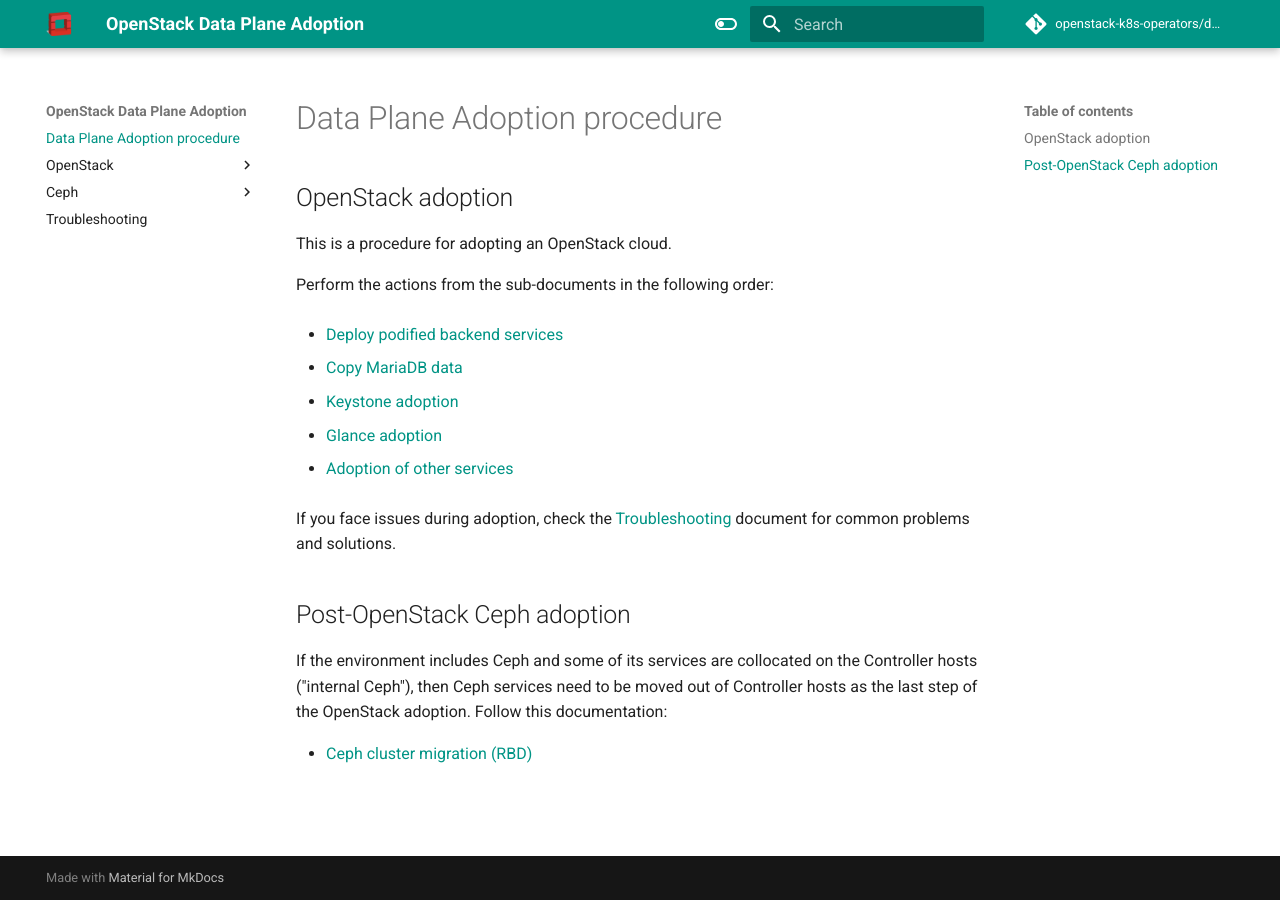
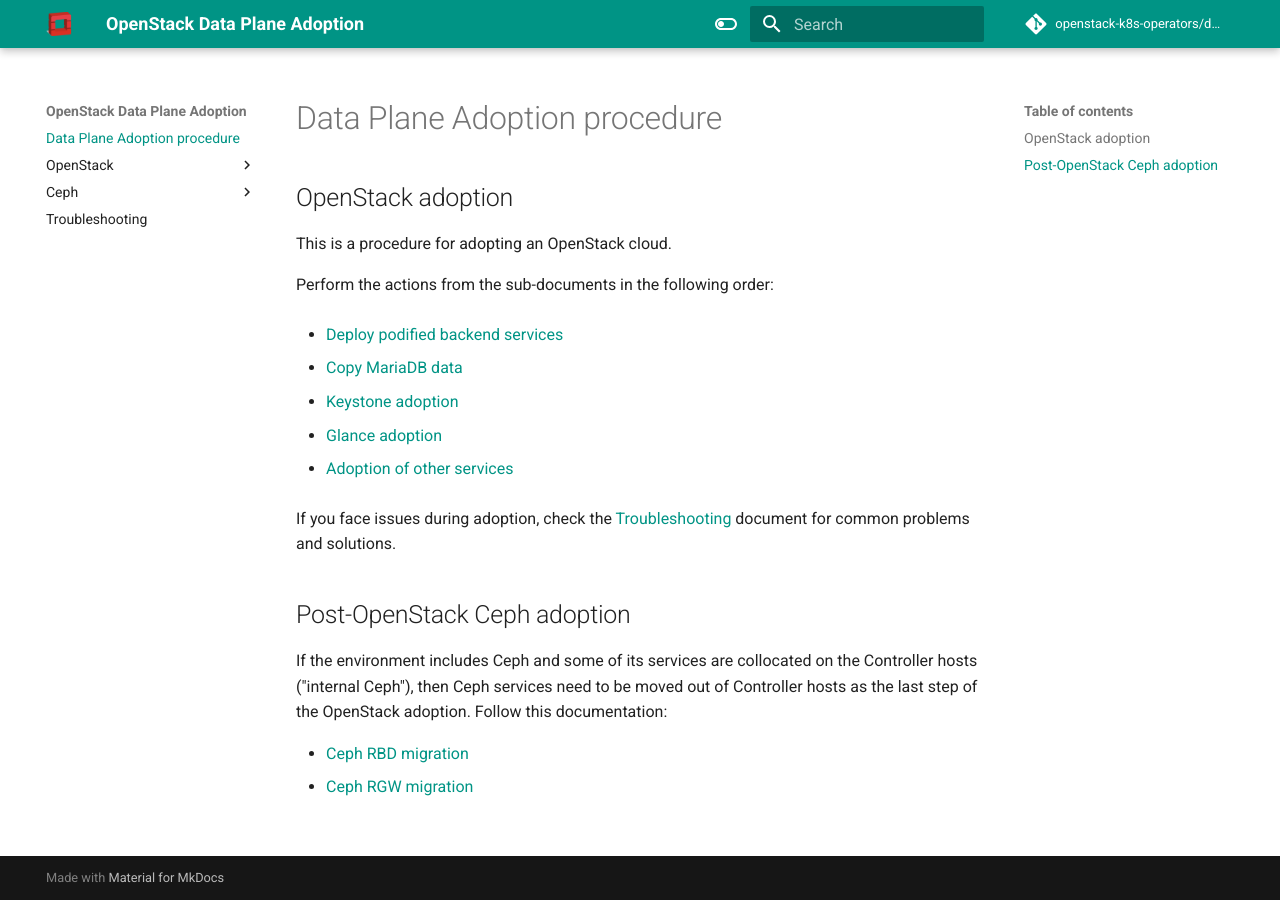
Before and after one commit to openstack-k8s-operators/data-plane-adoption, an MkDocs documentation site: the page built from docs/README.md, in a window 1280 px wide. Built offline with MkDocs 1.6.1 and Material for MkDocs 9.7.7, drawn with Linux system fonts in a browser that asks for light colours; comment, search, counter and statistics services are not loaded; the version menu is left out.

Commit message:
Fix both RBD and RGW links
This patch fixes the broken links at the bottom of the README.
Ceph has now multiple sections and procedures according to the daemons
that should be migrated, and the doc is updated accordingly.

Signed-off-by: Francesco Pantano <fpantano@redhat.com>

```diff
--- a/docs/README.md
+++ b/docs/README.md
@@ -28,4 +28,5 @@
 services need to be moved out of Controller hosts as the last step of
 the OpenStack adoption. Follow this documentation:
 
-* [Ceph cluster migration (RBD)](ceph.md)
+* [Ceph RBD migration](ceph_rbd.md)
+* [Ceph RGW migration](ceph_rgw.md)
```
